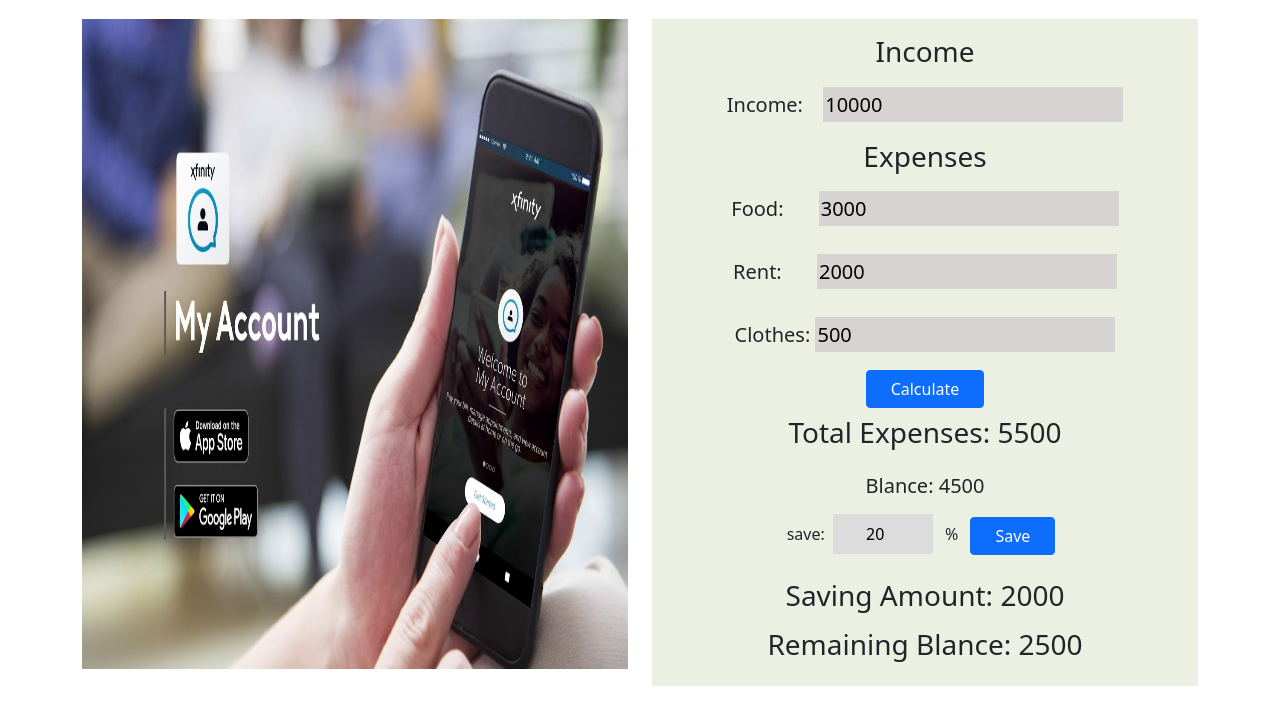
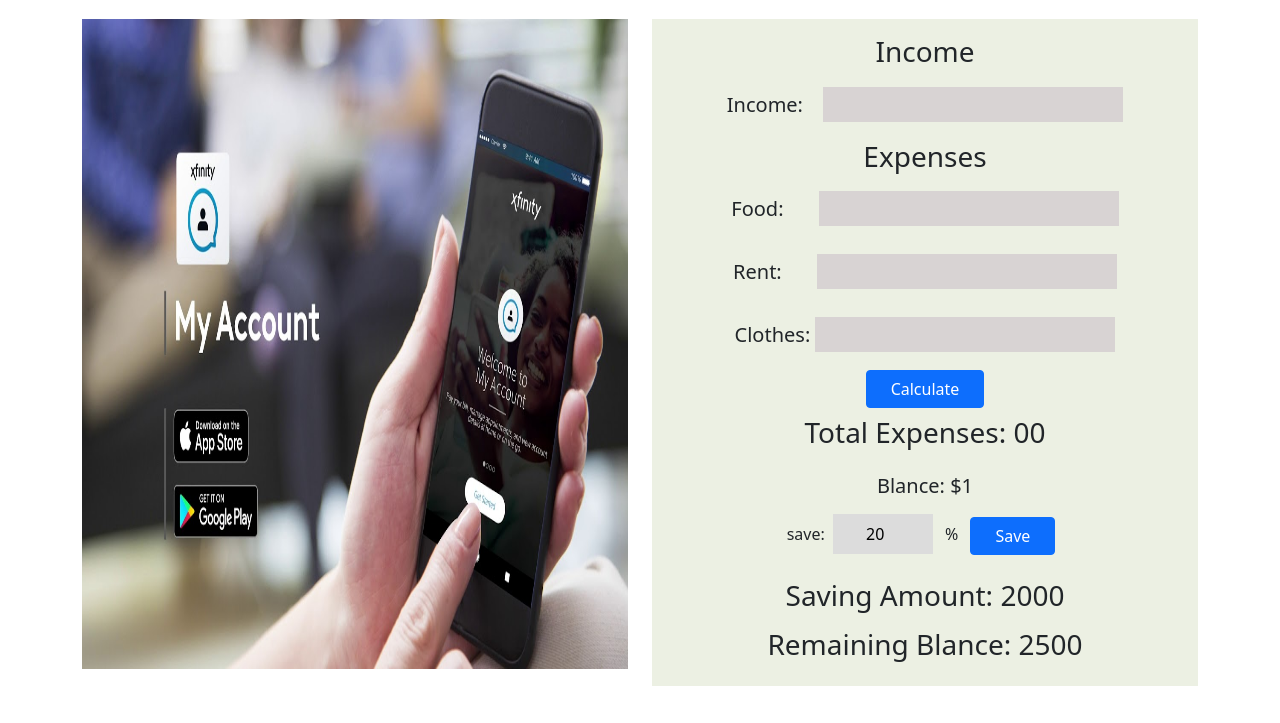
Before and after one commit to Amortha/Mony-calculate, a plain HTML site: page Mony-calculate/index.html in a window 1280 px wide. Shown: the part 77-800 px from the top of the page. Drawn offline with nearby package versions, Linux system fonts and the light colour scheme.

Commit message:
total Blance

```diff
--- a/Mony-calculate/index.html
+++ b/Mony-calculate/index.html
@@ -25,15 +25,15 @@
       <div class="col-6 ">
         <div class="p-3 text-center second-col  ">
            <h3>Income</h3>
-           <h5>Income:   <input id="income-input" class="input input-alinment1"  type="number" class="" value="10000"></h5>
+           <h5>Income:   <input id="income-input" class="input input-alinment1"  type="number" class="" value=""></h5>
            <h3>Expenses</h3>
-           <h5>Food: <input id="food-input" class="input input-alinment2" type="number" value="3000"></h5>
-           <h5 class="">Rent: <input id="rent-input"  class="input input-alinment2"  type="number" value = "2000"></h5>
-           <h5>Clothes: <input id="clothes-input"  class="input input-alinment3"  class=""  type="number" value="500"></h5>
+           <h5>Food: <input id="food-input" class="input input-alinment2" type="number" value=""></h5>
+           <h5 class="">Rent: <input id="rent-input"  class="input input-alinment2"  type="number" value = ""></h5>
+           <h5>Clothes: <input id="clothes-input"  class="input input-alinment3"  class=""  type="number" value=""></h5>
            <!--  total Calculate  -->
            <button id = "Calculate" type="button" class="btn btn-primary px-4  ">Calculate</button>
-           <h3 class="py-2">Total Expenses: <span id="total-Expense">5500</span></h3>
-          <h5 class="py-2">Blance: <span>4500</span></h5>
+           <h3 class="py-2">Total Expenses: <span id="total-Expense">00</span></h3>
+          <h5 class="py-2">Blance: <span id="total-Balance">$1</span></h5>
           <p>save:<input class="bottam-input text-center mx-2" type="number" value = "20"> <span>%</span> <button class="btn btn-primary px-4 mx-2">Save</button> </p>
          <h3 class="py-2">Saving Amount: <span>2000</span> </h3>
          <h3>Remaining Blance: <span>2500</span> </h3>
--- a/Mony-calculate/mony.js
+++ b/Mony-calculate/mony.js
@@ -24,9 +24,10 @@ const newExpenses = previostotalExpensesamount +foodrentcloth ;
 
 totalExpenses.innerText= newExpenses;
 // update Balance
-const blancetotal = document.getElementById('income-input');
+const blancetotal = document.getElementById('total-Balance');
 const previousBlancetext = blancetotal.innerText;
 const previousBlancetotal = parseInt(previousBlancetext);
-const newBlancetotal = previousBlancetotal - foodrentcloth;
+const newBlancetotal = previousBlancetotal - newExpenses ;
 blancetotal.innerText = newBlancetotal;
+console.log(blancetotal)
 })
```
